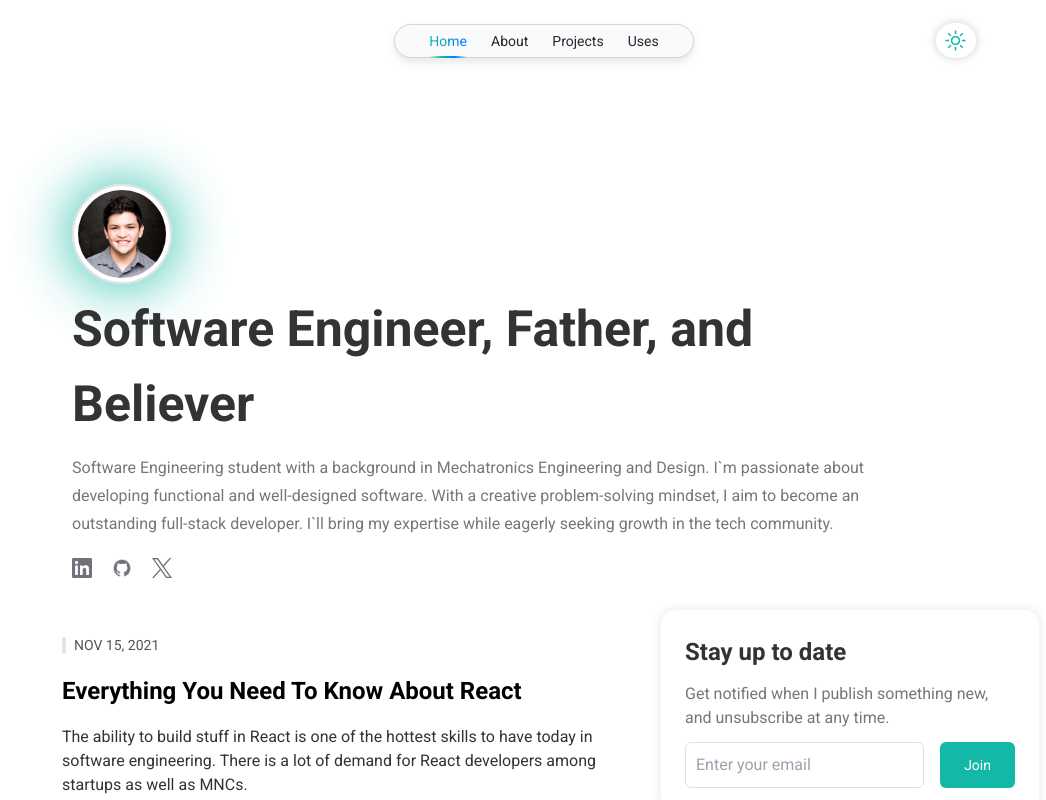
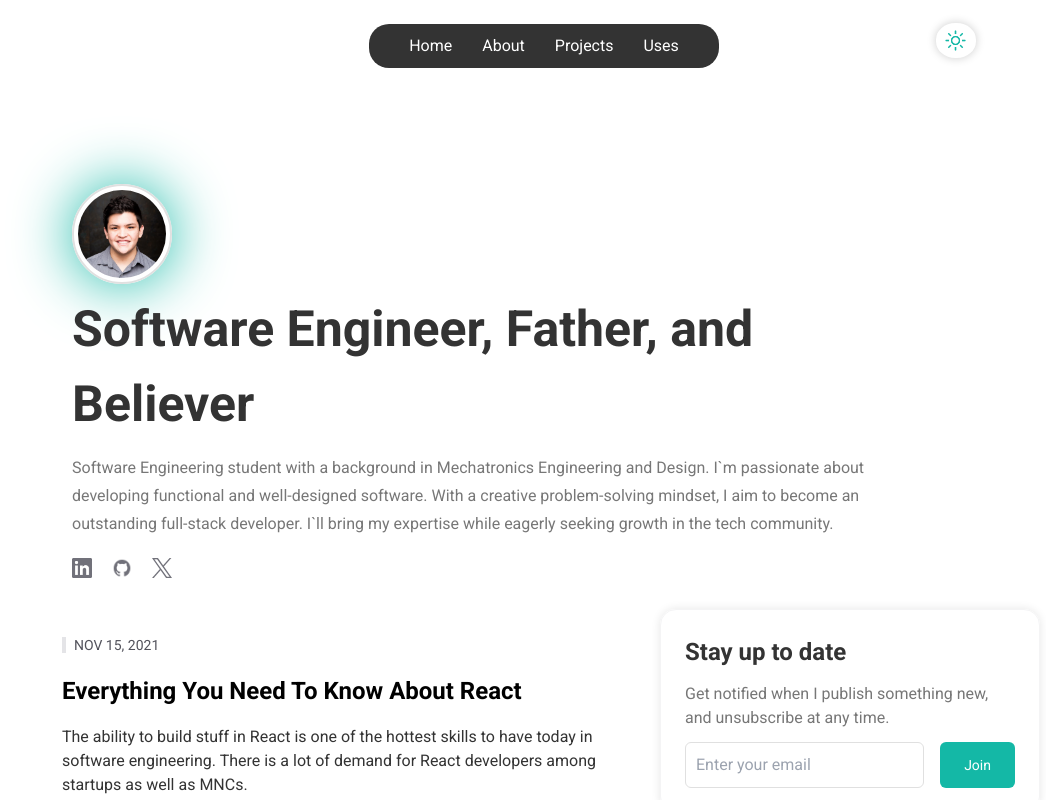
Before and after one commit to olael94/olael94-CS220-PortfolioFinal-With-Correct-Template, a Next.js app: page / in a window 1280 px wide. Shown: the top 800 px of the page, without its empty margins (96-1142 px from the left). Built offline with nearby package versions, Linux system fonts and the light colour scheme.

Commit message:
Created My own Navbar to avoid the window not defined problem to sse if it works for deploying it.

```diff
--- a/package.json
+++ b/package.json
@@ -10,10 +10,11 @@
   },
   "dependencies": {
     "dotenv": "^16.4.4",
-    "next": "14.1.0",
+    "next": "^14.2.1",
     "prop-types": "^15.8.1",
     "react": "^18",
     "react-dom": "^18",
+    "react-responsive": "^10.0.0",
     "sharp": "^0.33.2"
   },
   "devDependencies": {
--- a/src/components/Navbar/Navbar.css
+++ b/src/components/Navbar/Navbar.css
@@ -1,63 +1,94 @@
-.navbar {
+.navbar-container {
+  display: flex;
+  justify-content: center;
+  width: 350px;
+  background-color: #333;
+  color: #fff;
+  padding: 10px 20px;
+  border-radius: 20px;
+  margin: 0 auto;
+}
+
+.menu-container {
+  list-style-type: none;
+  padding: 0;
+  display: flex;
+  justify-content: center;
+}
+
+.menu-container .menu-items {
+  display: flex;
+  justify-content: center;
+  flex-direction: row; /* Horizontal layout for desktop */
+}
+
+.menu-container .menu-items li {
+  margin-left: 15px;
+  margin-right: 15px; /* Adjust as needed */
+  text-align: center; /* Center align text inside list items */
+}
+
+.nav-link-container {
+  color: #fff;
+  text-decoration: none;
+  position: relative;
+}
+
+.nav-link-container a {
   display: flex;
   justify-content: center;
   align-items: center;
-  max-width: 300px; /* This will set the maximum width of the Navbar */
-  margin: auto; /* This will center the Navbar */
-  background-color: #f8fafc;
-  border-radius: 48px;
-  border-color: #d4d4d8;
-  border-style: solid;
-  border-width: 1px;
-  box-shadow: 0px 4px 8px rgba(0, 0, 0, 0.1);
-  font-size: 14px;
-  font-weight: 500;
 }
 
-.navbar ul {
-  display: flex;
-  column-gap: 24px;
-  padding: 0 24px;
-  justify-content: center;
-  align-items: center;
-  height: 32px;
+.nav-link-container::after {
+  content: '';
+  position: absolute;
+  left: 0;
+  bottom: -3px;
+  width: 100%;
+  height: 3px;
+  background: linear-gradient(90deg, #ff7a18, #af002d);
+  transform: scaleX(0);
+  transition: transform 0.3s ease;
+}
+
+.nav-link-container:hover::after,
+.nav-link-container:active::after,
+.nav-link-container.active::after {
+  transform: scaleX(1);
+}
+
+.menu-toggle-container {
+  text-align: center; /* Center align the text */
 }
 
 @media (max-width: 768px) {
-  .navbar {
-    width: 100px;
-    position: fixed;
-    top: 24px;
-    right: 70px;
+  .navbar-container {
+    width: 150px;
+    display: flex;
+    flex-direction: column;
+  }
+
+  .menu-container {
+    display: flex;
+    flex-direction: column; /* Change to column layout on mobile */
+    align-items: center; /* Center align links horizontally */
+    padding: 10px 0; /* Add padding for spacing */
+  }
+
+  .menu-container .menu-items {
+    display: flex;
+    flex-direction: column; /* Change to column layout on mobile */
+    align-items: center; /* Center align links horizontally */
+  }
+
+  .menu-container .menu-items li {
+    margin-right: 0; /* Remove margin between dropdown items */
+    margin-left: 0;
+    margin-bottom: 10px; /* Add vertical spacing between dropdown items */
+  }
+
+  .menu-toggle-container {
+    justify-content: center;
   }
 }
-
-.link {
-  color: #27272a;
-}
-
-.link:hover {
-  text-decoration: none;
-  text-decoration-color: #38bdf8;
-  box-shadow: 0px 4px 8px rgba(0, 0, 0, 0.1);
-}
-
-.link-active {
-  /*Color for active link text*/
-  position: relative; /* Ensure the gradient is applied to the text */
-  color: transparent; /* Hide the actual text content */
-  background-image: linear-gradient(to right, #14B8A6, #007bff);
-  -webkit-background-clip: text; /* For Safari/Chrome */
-  background-clip: text; /* Apply gradient to text */
-}
-
-.link-active::after {
-  /* Color for active link border */
-  content: ''; /* Create a pseudo-element for the gradient */
-  position: absolute;
-  bottom: -9px; /* Position the gradient below the link text */
-  left: 0;
-  width: 100%;
-  height: 2px; /* Adjust the height of the gradient */
-  background: linear-gradient(to right, transparent, #14B8A6, #007bff, transparent); /* Define your gradient colors */
-}
--- a/src/components/Navbar/Navbar.jsx
+++ b/src/components/Navbar/Navbar.jsx
@@ -1,67 +1,64 @@
-// eslint-disable-next-line no-unused-vars
 'use client';
 
-import React, {useEffect, useState} from 'react';
-import PropTypes from 'prop-types';
-import './Navbar.css';
-import Dropdown from './Dropdown/Dropdown';
+import { useState, useEffect } from 'react';
 import Link from 'next/link';
-import { usePathname } from "next/navigation";
+import './Navbar.css'
+import { useMediaQuery } from 'react-responsive'; // Import useMediaQuery from react-responsive
 
-const Navbar = ({ options }) => {
-  const currentPath = usePathname();
-  const [isMobile, setIsMobile] = useState(false);
+const Navbar = () => {
+  const isMobile = useMediaQuery({ query: '(max-width: 768px)' }); // Adjust the breakpoint as needed
+  const [showLinks, setShowLinks] = useState(false);
+  const [activeLink, setActiveLink] = useState('');
 
-  useEffect(() => {
-    let checkIsMobile = () => {
-      setIsMobile(document.documentElement.clientWidth <= 768);
+  const toggleMenu = () => {
+    setShowLinks(!showLinks);
+  };
+
+    const handleLinkClick = (link) => {
+        console.log("Clicked link:", link);
+        setShowLinks(false); // Close the dropdown menu
+        setActiveLink(link);
     };
 
-    checkIsMobile(); // Check initial mobile status
-
-    // Add event listener for viewport width changes
-    const handleResize = () => {
-      checkIsMobile();
-    };
-
-    document.addEventListener('resize', handleResize);
-
-    // Cleanup event listener on component unmount
-    return () => {
-      document.removeEventListener('resize', handleResize);
-    };
-  }, []); // Empty dependency array to run effect only once
-
-  if (!options) {
-    return null;
-  }
+    useEffect(() => {
+        setShowLinks(false); // Close the dropdown menu when switching between mobile and normal views
+    }, [isMobile]); // Trigger effect when isMobile changes
 
   return (
-    <nav className="navbar" data-testid="nav">
-      {isMobile ? (
-        <Dropdown options={options} />
-      ) : (
-        <ul data-testid="ul">
-          {options.map((option, index) => (
-            <li key={index} data-testid={`li${index}`}>
-              <Link href={option.path} className={`link ${currentPath === option.path ? 'link-active' : ''}`} data-testid={`a${index}`}>
-                {option.label}
-              </Link>
-            </li>
-          ))}
-        </ul>
-      )}
-    </nav>
+      <nav>
+        <div className="navbar-container">
+          {isMobile && (
+              <div className="menu-toggle-container" onClick={toggleMenu}>
+                Menu
+              </div>
+          )}
+          {(isMobile && showLinks) || !isMobile ? (
+              <ul className="menu-container">
+                  <div className="menu-items">
+                      <li>
+                          <Link href="/" className={`nav-link-container ${activeLink === '/' ? 'active' : ''}`}
+                                onClick={() => handleLinkClick('/')}>Home</Link>
+                      </li>
+                      <li>
+                          <Link href="/about"
+                                className={`nav-link-container ${activeLink === '/about' ? 'active' : ''}`}
+                                onClick={() => handleLinkClick('/about')}>About</Link>
+                      </li>
+                      <li>
+                          <Link href="/projects"
+                                className={`nav-link-container ${activeLink === '/projects' ? 'active' : ''}`}
+                                onClick={() => handleLinkClick('/projects')}>Projects</Link>
+                      </li>
+                      <li>
+                          <Link href="/uses" className={`nav-link-container ${activeLink === '/uses' ? 'active' : ''}`}
+                                onClick={() => handleLinkClick('/uses')}>Uses</Link>
+                      </li>
+                  </div>
+              </ul>
+          ) : null}
+        </div>
+      </nav>
   );
 };
 
-Navbar.propTypes = {
-  options: PropTypes.arrayOf(
-    PropTypes.shape({
-      path: PropTypes.string.isRequired,
-      label: PropTypes.string.isRequired,
-    })
-  ).isRequired,
-};
-
 export default Navbar;
```
Also changed, not shown: 1 other file (tests, documents, lock files or other folders).
